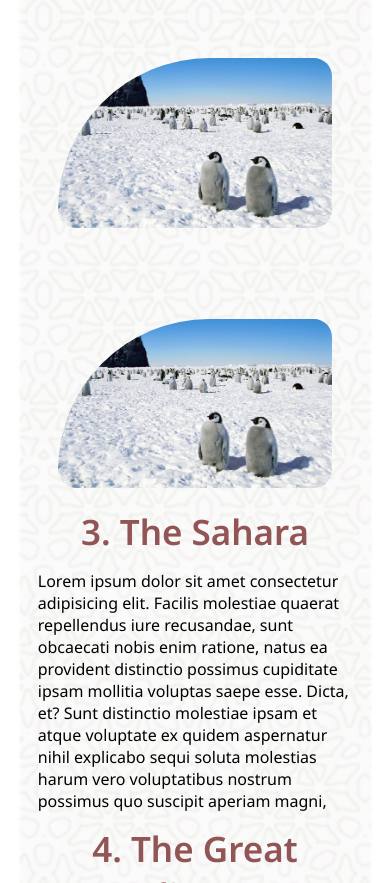
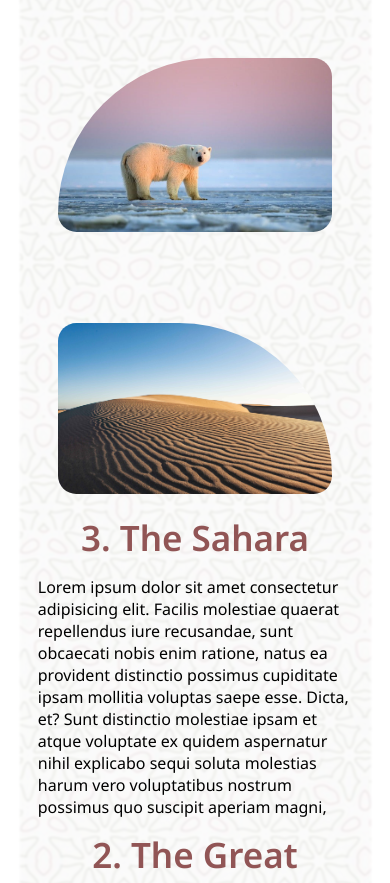
Before and after one commit to mraziz07/The-Deserts, a plain HTML site: page index.html in a window 390 px wide. Shown: the part 2390-3273 px from the top of the page. Drawn offline with Linux system fonts and the light colour scheme.

Commit message:
hover and direction of picture changed

```diff
--- a/index.html
+++ b/index.html
@@ -74,7 +74,7 @@
         <!-- --------1st row------- -->
 
         <div class="desert-section">
-          <div class="desert-img">
+          <div class="desert-img-right">
             <img src="img/Antartica-1.jpg" alt="" />
             <div class="layer">
               <h2>The Antarctica</h2>
@@ -161,21 +161,21 @@
               <a href="#">more</a>
             </p>
           </div>
-          <div class="desert-img">
-            <img src="img/Antartica-1.jpg" alt="" />
+          <div class="desert-img-left">
+            <img src="img/arctic-1.jpg" alt="" />
             <div class="layer">
-              <h2>The Antarctica</h2>
+              <h2>The Arctic</h2>
             </div>
           </div>
         </div>
 
-        <!-- THIRD ROW -->
+          <!-- --------THIRD ROW------- -->
 
           <div class="desert-section">
-          <div class="desert-img">
-            <img src="img/Antartica-1.jpg" alt="" />
+            <div class="desert-img-right">
+              <img src="img/Sahara-2.jpg" alt="" />
               <div class="layer">
-              <h2>The Great Sahara</h2>
+                <h2>The Antarctica</h2>
               </div>
             </div>
             <div class="desert-define">
@@ -222,7 +222,7 @@
 
           <div class="desert-section">
             <div class="desert-define">
-            <h3 class="center define-h3">4. The Great Australian Desert</h3>
+              <h3 class="center define-h3">2. The Great Australian Deserrt</h3>
               <p class="paragraph">
                 Lorem ipsum dolor sit amet consectetur adipisicing elit. Facilis
                 molestiae quaerat repellendus iure recusandae, sunt obcaecati
@@ -259,25 +259,25 @@
                 <a href="#">more</a>
               </p>
             </div>
-          <div class="desert-img">
-            <img src="img/Antartica-1.jpg" alt="" />
+            <div class="desert-img-left">
+              <img src="img/Australian-1.jpg" alt="" />
               <div class="layer">
-              <h2>Great Australian Desert</h2>
+                <h2>The Australian</h2>
               </div>
             </div>
           </div>
 
-        <!-- FIFTH ROW -->
+            <!-- --------FIFTH ROW------- -->
 
         <div class="desert-section">
-          <div class="desert-img">
-            <img src="img/Antartica-1.jpg" alt="" />
+          <div class="desert-img-right">
+            <img src="img/desert7.jpg" alt="" />
             <div class="layer">
               <h2>The Arabian</h2>
             </div>
           </div>
           <div class="desert-define">
-            <h3 class="center define-h3">5. The Arabian</h3>
+            <h3 class="center define-h3">5. The Arabian Desert</h3>
             <p class="paragraph">
               Lorem ipsum dolor sit amet consectetur adipisicing elit. Facilis
               molestiae quaerat repellendus iure recusandae, sunt obcaecati
@@ -357,25 +357,25 @@
               <a href="#">more</a>
             </p>
           </div>
-          <div class="desert-img">
-            <img src="img/Antartica-1.jpg" alt="" />
+          <div class="desert-img-left">
+            <img src="img/Gobi-1.jpg" alt="" />
             <div class="layer">
               <h2>The Gobi</h2>
             </div>
           </div>
         </div>
 
-        <!-- SEVENTH ROW -->
+          <!-- --------SEVENTH ROW------- -->
 
           <div class="desert-section">
-          <div class="desert-img">
-            <img src="img/Antartica-1.jpg" alt="" />
+            <div class="desert-img-right">
+              <img src="img/Kalhari-1.png" alt="" />
               <div class="layer">
                 <h2>The Kalhari</h2>
               </div>
             </div>
             <div class="desert-define">
-            <h3 class="center define-h3">7. The Kalhari</h3>
+              <h3 class="center define-h3">7. The Kalhari Desert</h3>
               <p class="paragraph">
                 Lorem ipsum dolor sit amet consectetur adipisicing elit. Facilis
                 molestiae quaerat repellendus iure recusandae, sunt obcaecati
@@ -414,11 +414,11 @@
             </div>
           </div>
 
-        <!-- EIGHT ROW -->
+          <!-- EIGHTH ROW -->
 
           <div class="desert-section">
             <div class="desert-define">
-            <h3 class="center define-h3">8. Patagonian Desert</h3>
+              <h3 class="center define-h3">8. The Patagonian Desert</h3>
               <p class="paragraph">
                 Lorem ipsum dolor sit amet consectetur adipisicing elit. Facilis
                 molestiae quaerat repellendus iure recusandae, sunt obcaecati
@@ -455,25 +455,25 @@
                 <a href="#">more</a>
               </p>
             </div>
-          <div class="desert-img">
-            <img src="img/Antartica-1.jpg" alt="" />
+            <div class="desert-img-left">
+              <img src="img/Patagonian-1.jpg" alt="" />
               <div class="layer">
                 <h2>The Patagonian</h2>
               </div>
             </div>
           </div>
 
-        <!-- NINTH ROW -->
+            <!-- NINTH ROW-->
 
         <div class="desert-section">
-          <div class="desert-img">
-            <img src="img/Antartica-1.jpg" alt="" />
+          <div class="desert-img-right">
+            <img src="img/syrian-1.jpeg" alt="" />
             <div class="layer">
-              <h2>The Syrian Desert</h2>
+              <h2>The Syrian</h2>
             </div>
           </div>
           <div class="desert-define">
-            <h3 class="center define-h3">9. The Syrian</h3>
+            <h3 class="center define-h3">9. The Syrian Desert</h3>
             <p class="paragraph">
               Lorem ipsum dolor sit amet consectetur adipisicing elit. Facilis
               molestiae quaerat repellendus iure recusandae, sunt obcaecati
@@ -553,13 +553,15 @@
               <a href="#">more</a>
             </p>
           </div>
-          <div class="desert-img">
-            <img src="img/Antartica-1.jpg" alt="" />
+          <div class="desert-img-left">
+            <img src="img/great-basin-1.avif" alt="" />
             <div class="layer">
               <h2>The Great Basin</h2>
             </div>
           </div>
         </div>
+
+
       </div>
     </main>
     <div class="footer"></div>
--- a/mediaqueries.css
+++ b/mediaqueries.css
@@ -169,7 +169,10 @@
     padding-top: 10px;
     padding-bottom: 0px
   }
-  .desert-img {
+  .desert-img-left {
+    width: 70%;
+  }
+  .desert-img-right {
     width: 70%;
   }
   .desert-define {
@@ -178,12 +181,19 @@
 }
 
 @media screen and (max-width: 650px) {
-  .desert-img {
+  .desert-img-left {
+    width: 75%;
+  }
+  .desert-img-right {
     width: 75%;
   }
 }
+
 @media screen and (max-width: 550px) {
-  .desert-img {
+  .desert-img-left {
+    width: 83%;
+  }
+  .desert-img-right {
     width: 83%;
   }
   .paragraph{
@@ -199,7 +209,10 @@
 }
 }
 @media screen and (max-width: 450px) {
-  .desert-img {
+  .desert-img-left{
+    width: 90%;
+  }
+  .desert-img-right{
     width: 90%;
   }
   .layer h2{
@@ -209,13 +222,19 @@
 /* ---------for desert columns------- */
 /*1- for Image */
 @media screen and (max-width: 1050px) {
-  .desert-img img {
+  .desert-img-left img {
+    width: 95%;
+  }
+  .desert-img-right img {
     width: 95%;
   }
 }
 
 @media screen and (max-width: 1050px) {
-  .desert-img img {
+  .desert-img-left img {
+    width: 100%;
+  }
+  .desert-img-right img {
     width: 100%;
   }
 }
--- a/style.css
+++ b/style.css
@@ -240,11 +240,11 @@ header p {
 padding: 60px 30px;
 }
 
-.desert-img, .desert-define{
+.desert-img-right, .desert-define, .desert-img-left{
   width: 50%;
 }
 
-.desert-img{
+.desert-img-right{
   padding: 20px;
   display: flex;
   flex-direction: column;
@@ -253,7 +253,24 @@ padding: 60px 30px;
   position: relative;
 }
 
-.desert-img img{
+.desert-img-right img{
+  width: 90%;
+  border-radius: 30px;
+  border-top-right-radius: 250px;
+  transition: 0.8s;
+  margin-top: 41px;
+}
+
+.desert-img-left{
+  padding: 20px;
+  display: flex;
+  flex-direction: column;
+  align-items: center;
+  transition: 0.8s;
+  position: relative;
+}
+
+.desert-img-left img{
   width: 90%;
   border-radius: 30px;
   border-top-left-radius: 250px;
@@ -278,13 +295,23 @@ padding: 60px 30px;
   color: #645416;
 }
 
-.desert-img:hover .layer h2{
+.desert-img-right:hover .layer h2{
 opacity: 1;
 letter-spacing: 0.15em;
 }
 
-.desert-img img:hover{
+.desert-img-left:hover .layer h2{
+  opacity: 1;
+  letter-spacing: 0.15em;
+  }
+
+.desert-img-left img:hover{
   border-top-left-radius: 30px;
+  box-shadow: 13px 19px 40px 0px rgba(230,159,180,0.74);
+}
+
+.desert-img-right img:hover{
+  border-top-right-radius: 30px;
   box-shadow: 13px 19px 40px 0px rgba(230,159,180,0.74);
 }
 
```
Lines whose indentation alone changed are shown as unchanged.
